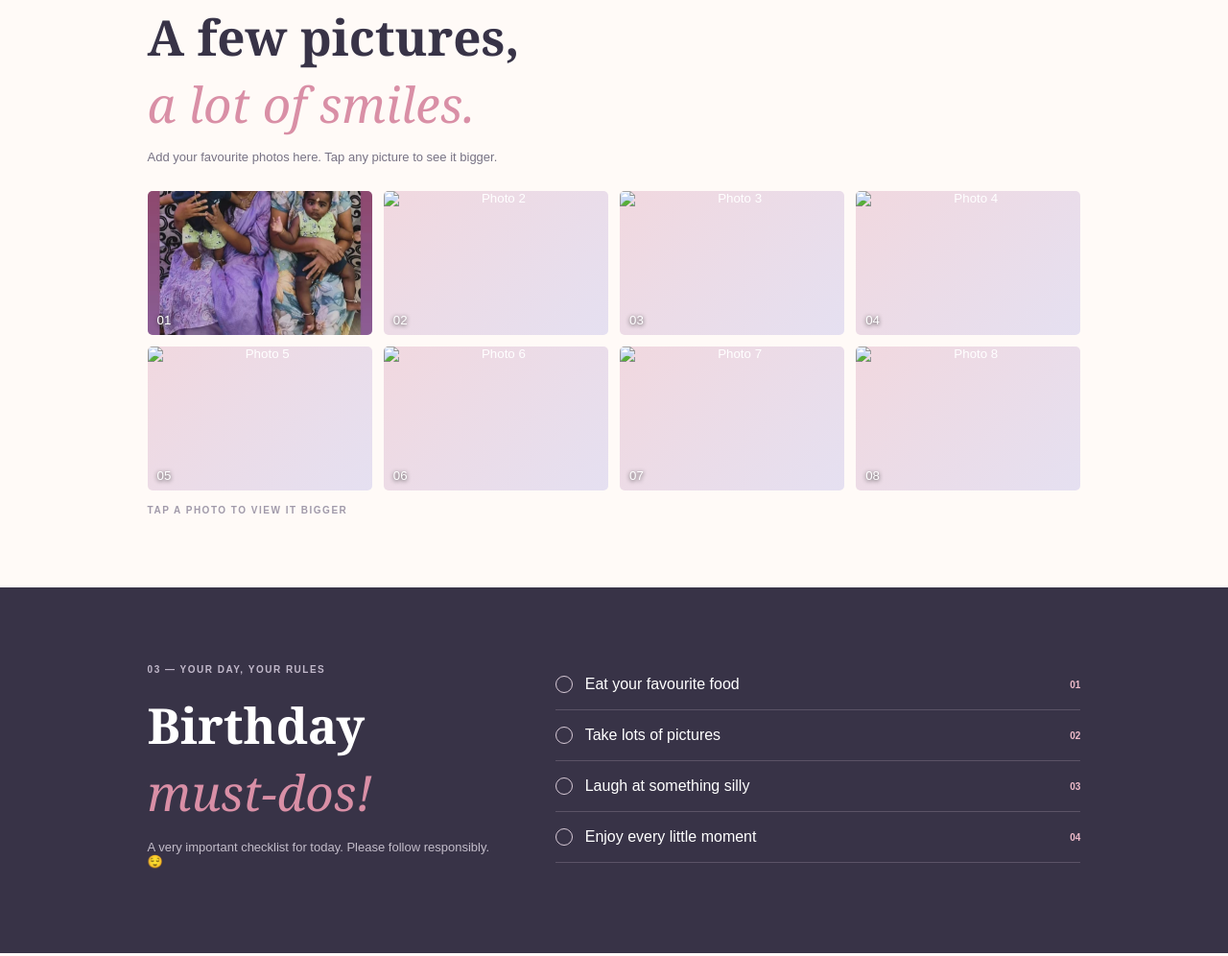
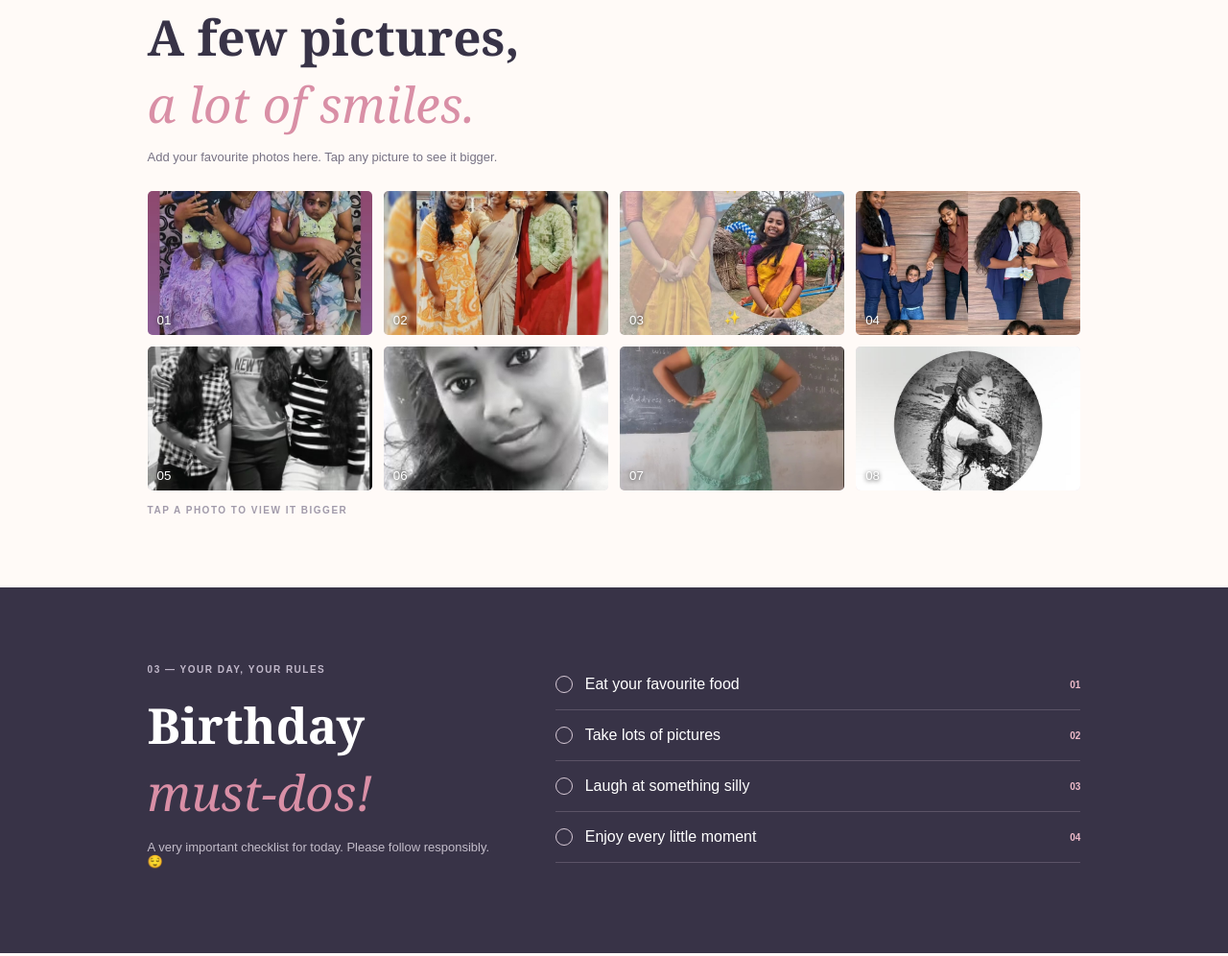
Before and after one commit to Manoj25110/demo, a plain HTML site: page index.html in a window 1280 px wide. Shown: the part 1320-2316 px from the top of the page at 96% size. Drawn offline with Linux system fonts and the light colour scheme.

Commit message:
Update index.html

```diff
--- a/index.html
+++ b/index.html
@@ -42,15 +42,15 @@
             <p class="sub">Add your favourite photos here. Tap any picture to see it bigger.</p>
             <div class="photos"><button class="photo" onclick="showPhoto(this)"><img src="photo1.jpeg"
                         alt="Photo 1"><span>01</span></button><button class="photo" onclick="showPhoto(this)"><img
-                        src="photos/photo2.jpg" alt="Photo 2"><span>02</span></button><button class="photo"
-                    onclick="showPhoto(this)"><img src="photos/photo3.jpg" alt="Photo 3"><span>03</span></button><button
-                    class="photo" onclick="showPhoto(this)"><img src="photos/photo4.jpg"
+                        src="photo2.jpeg" alt="Photo 2"><span>02</span></button><button class="photo"
+                    onclick="showPhoto(this)"><img src="photo3.jpeg" alt="Photo 3"><span>03</span></button><button
+                    class="photo" onclick="showPhoto(this)"><img src="photo4.jpeg"
                         alt="Photo 4"><span>04</span></button><button class="photo" onclick="showPhoto(this)"><img
-                        src="photos/photo5.jpg" alt="Photo 5"><span>05</span></button><button class="photo"
-                    onclick="showPhoto(this)"><img src="photos/photo6.jpg" alt="Photo 6"><span>06</span></button><button
-                    class="photo" onclick="showPhoto(this)"><img src="photos/photo7.jpg"
+                        src="photo5.jpeg" alt="Photo 5"><span>05</span></button><button class="photo"
+                    onclick="showPhoto(this)"><img src="photo6.jpeg" alt="Photo 6"><span>06</span></button><button
+                    class="photo" onclick="showPhoto(this)"><img src="photo7.jpeg"
                         alt="Photo 7"><span>07</span></button><button class="photo" onclick="showPhoto(this)"><img
-                        src="photos/photo8.jpg" alt="Photo 8"><span>08</span></button></div><small class="tip">TAP A
+                        src="photo8.jpeg" alt="Photo 8"><span>08</span></button></div><small class="tip">TAP A
                 PHOTO TO VIEW IT BIGGER</small>
         </section>
         <section class="wishes">
```
